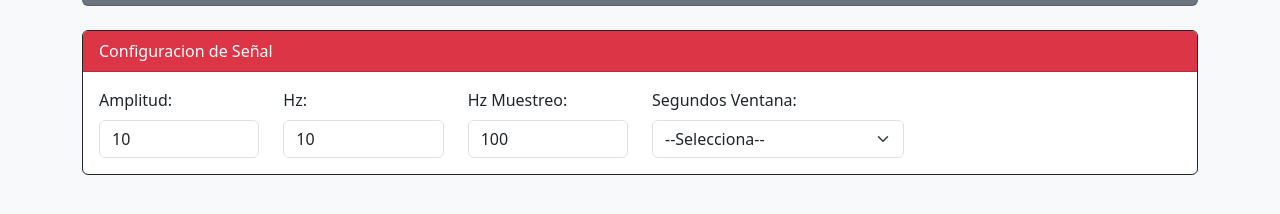
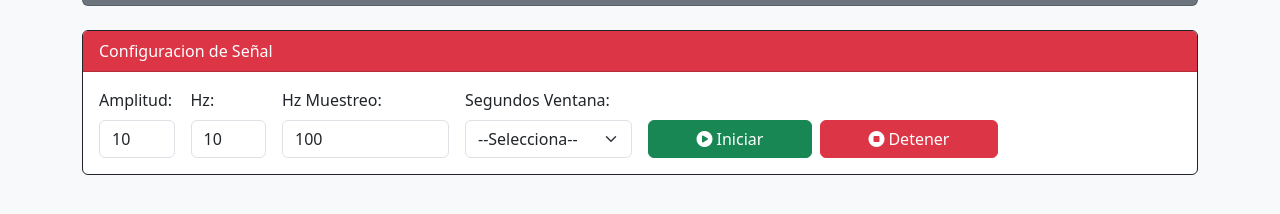
Before and after one commit to Nino2502/medical-tcp-app, a plain HTML site: page resources/index.html in a window 1280 px wide. Shown: the part 194-408 px from the top of the page. Drawn offline with nearby package versions, Linux system fonts and the light colour scheme; a script that the page names is missing.

Commit message:
Se agrego una fila un row solo

```diff
--- a/resources/index.html
+++ b/resources/index.html
@@ -5,7 +5,8 @@
     <title>NeutralinoJs sample app</title>
     <link rel="stylesheet" href="/styles.css">
     <link href="https://cdn.jsdelivr.net/npm/bootstrap@5.3.0/dist/css/bootstrap.min.css" rel="stylesheet">
-    <link rel="stylesheet" href="/resources/assets/build/toastr.min.css">
+
+    <link rel="stylesheet" href="https://cdnjs.cloudflare.com/ajax/libs/font-awesome/6.4.0/css/all.min.css">
 
 
   </head>
@@ -26,33 +27,37 @@
 
       </div>
 
-      <div class="card mb-1 border-dark">
+
+      <div class="card mb-1 border-dark" id="input_configuracion">
         <div class="card-header bg-danger text-white">Configuracion de Señal</div>
 
+        <div class="card-body">
+            <!-- SOLO UNA FILA para todos los elementos -->
+            <div class="row g-3 align-items-center">
 
-        <div class="card-body row g-9 align-items-center">
-
-          <div class="col-md-2">
+                <!-- Amplitud -->
+                <div class="col-md-1">
                     <label class="form-label">Amplitud:</label>
                     <input type="number" class="form-control" id="inputamplitud" value="10" min="1">
                     <small class="text-danger" id="errorAmplitud" style="display: none;"></small>
                 </div>
 
-          <div class="col-md-2">
+                <!-- Hz -->
+                <div class="col-md-1">
                     <label class="form-label">Hz:</label>
                     <input type="number" class="form-control" id="inputHz" value="10" min="1">
                     <small class="text-danger" id="errorHz" style="display: none;"></small>
-
                 </div>
 
+                <!-- Hz Muestreo -->
                 <div class="col-md-2">
                     <label class="form-label">Hz Muestreo:</label>
                     <input type="number" class="form-control" id="inputHzMuestreo" value="100" min="1" max="1000">
                     <small class="text-danger" id="errorHzMuestreo" style="display: none;"></small>
-
                 </div>
 
-          <div class="col-md-3">
+                <!-- Segundos Ventana -->
+                <div class="col-md-2">  <!-- Reducido de 3 a 2 -->
                     <label class="form-label">Segundos Ventana:</label>
                     <select class="form-select" id="inputSegundosVentana">
                         <option selected>--Selecciona--</option>
@@ -61,32 +66,27 @@
                         <option value="3">3 segundos</option>
                         <option value="4">4 segundos</option>
                         <option value="5">5 segundos</option>
+                    </select>
+                </div>
 
+                <!-- BOTONES - Ahora en la misma fila -->
+                <div class="col-md-4">  <!-- Columna para los botones -->
+                    <label class="form-label" style="opacity: 0;">Acciones:</label>  <!-- Label invisible para alineación -->
+                    <div class="d-flex gap-2">  <!-- Flex para poner botones en línea -->
+                        <button class="btn btn-success flex-fill" id="btnIniciar">
+                            <i class="fas fa-play-circle me-1"></i>Iniciar
+                        </button>
+                        <button class="btn btn-danger flex-fill" id="btnDetener">
+                            <i class="fas fa-stop-circle me-1"></i>Detener
+                        </button>
+                    </div>
                 </div>
 
             </div>
-
+        </div>
     </div>
 
-      <div class="row">
-        <div class="col-12">
-          <button class="btn btn-primary" id="btnIniciar">
 
-             <i class="fas fa-play-circle"></i>
-              Iniciar / Actualizar
-
-
-          </button>
-          <button class="btn btn-danger" id="btnDetener">
-
-              <i class="fas fa-play-circle"></i>
-               Detener
-          </button>
-
-
-        </div>
-
-      </div>
 
 
 
@@ -101,8 +101,6 @@
     <script src="/js/neutralino.js"></script>
 
 
-    <script src="/resources/assets/build/toastr.min.js"></script>
-
     <script src="/js/main.js"></script>
   </body>
 </html>
```
Lines whose indentation alone changed are shown as unchanged.
